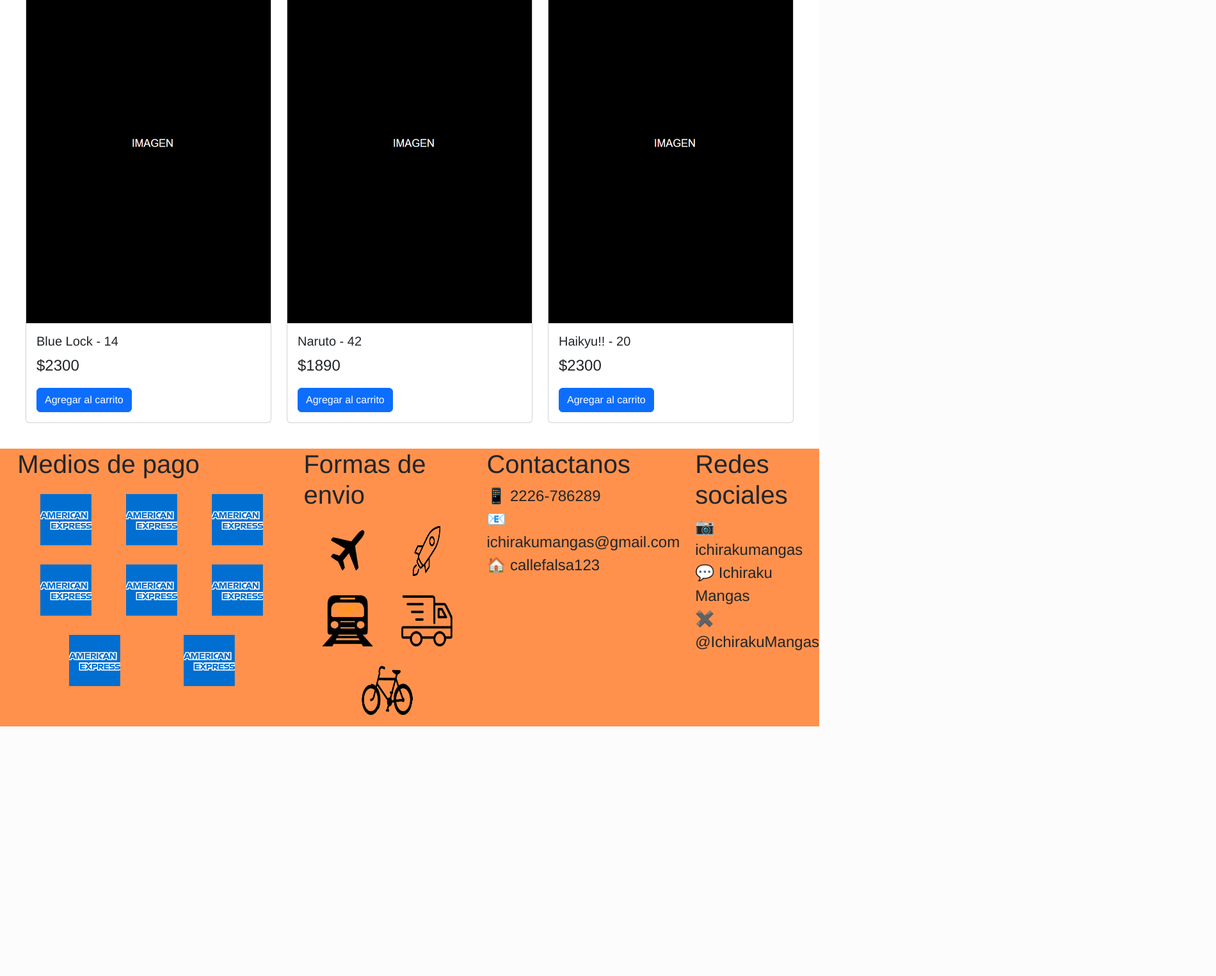
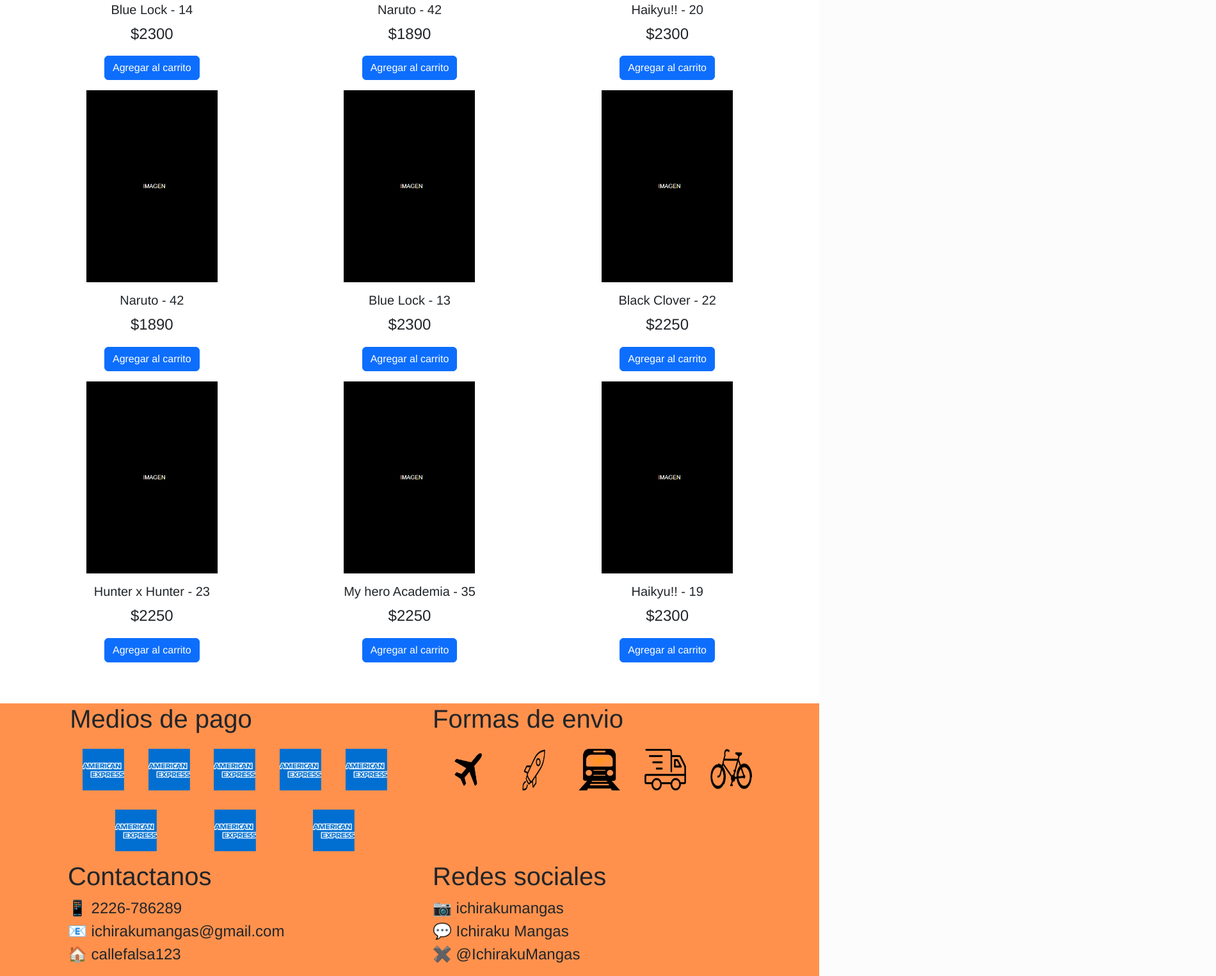
Before and after one commit to AleDiorno/ichirakumangas, a website: page index.html in a window 1280 px wide. Shown: the part 1792-3317 px from the top of the page at 64% size, 1900 px wide, since content can reach past the window. Before the commit the page ends 2927 px from the top, so only its background shows below. Drawn offline with nearby package versions, Linux system fonts and the light colour scheme.

Commit message:
Use grilla de bootstrap en el footer y ajuste responsive

```diff
--- a/css/estilos.css
+++ b/css/estilos.css
@@ -41,7 +41,6 @@
   display: flex;
   justify-content: end;
   flex-direction: row;
-  width: 1900px;
 }
 .header__sesion{
   list-style: none;
@@ -106,9 +105,18 @@
   background-color: rgb(255, 255, 255);
 }
 
-.productosCards{
-  display: flex;
-  flex-direction: row;
+.cardImg{
+  width: 205px;
+  height: 300px;
+  margin: 0 auto;
+}
+
+.cardTitulo{
+  text-align: center;
+}
+
+.cardPrecio{
+  text-align: center;
 }
 
 .novedades {
@@ -176,8 +184,8 @@
 }
 
 .mediosPago__imagen img {
-  height: 100px;
-  width: 100px;
+  height: 85px;
+  width: 85px;
   padding: 10px;
   margin: 5px;
 }
@@ -196,8 +204,8 @@
 }
 
 .formasEnvio__imagen img {
-  height: 100px;
-  width: 100px;
+  height: 85px;
+  width: 85px;
   padding: 10px;
   margin: 5px;
 }
--- a/index.html
+++ b/index.html
@@ -13,7 +13,7 @@
 <body>
     <div class="container-fluid bg-primary encabezado">
         <div class="row">
-            <div class="col-xxl-6 nombreTitulo">
+            <div class="col-xxl-6 col-md-12 nombreTitulo">
                 <img src="./img/Ichiraku.png" alt="logo">
                 <ul class="nombreTituloLista">
                     <li class="nombre">Ichiraku mangas</li>
@@ -98,10 +98,10 @@
                 <span class="visually-hidden">Next</span>
             </button>
         </div>
-        <div class="container-fluid productosCards p-4">
+        <div class="container-fluid productosCards p-3 m-3 gap-3">
             <div class="row">
-                <div class="col-md-4 col-xxl-4">
-                    <div class="card">
+                <div class="col-md-4 col-xxl-3 col-xs-6 col-sm-6 col-xs-6">
+                    <div class="card border-0 text-center">
                         <img src="./img/imagen2.png" class="cardImg" alt="Producto 1">
                         <div class="card-body">
                             <h5 class="cardTitulo">My hero Academia - 36</h5>
@@ -110,8 +110,8 @@
                         </div>
                     </div>
                 </div>
-                <div class="col-md-4 col-xxl-4">
-                    <div class="card">
+                <div class="col-md-4 col-xxl-3 col-xs-6 col-sm-6">
+                    <div class="card border-0 text-center">
                         <img src="./img/imagen2.png" class="cardImg" alt="Producto 1">
                         <div class="card-body">
                             <h5 class="cardTitulo">Hunter x Hunter - 24</h5>
@@ -120,8 +120,8 @@
                         </div>
                     </div>
                 </div>
-                <div class="col-md-4 col-xxl-4">
-                    <div class="card">
+                <div class="col-md-4 col-xxl-3 col-xs-6 col-sm-6">
+                    <div class="card border-0 text-center">
                         <img src="./img/imagen2.png" class="cardImg" alt="Producto 1">
                         <div class="card-body">
                             <h5 class="cardTitulo">Black Clover - 23</h5>
@@ -130,8 +130,8 @@
                         </div>
                     </div>
                 </div>
-                <div class="col-md-4 col-xxl-4">
-                    <div class="card">
+                <div class="col-md-4 col-xxl-3 col-xs-6 col-sm-6">
+                    <div class="card border-0 text-center">
                         <img src="./img/imagen2.png" class="cardImg" alt="Producto 1">
                         <div class="card-body">
                             <h5 class="cardTitulo">Blue Lock - 14</h5>
@@ -140,8 +140,8 @@
                         </div>
                     </div>
                 </div>
-                <div class="col-md-4 col-xxl-4">
-                    <div class="card">
+                <div class="col-md-4 col-xxl-3 col-xs-6 col-sm-6">
+                    <div class="card border-0 text-center">
                         <img src="./img/imagen2.png" class="cardImg" alt="Producto 1">
                         <div class="card-body">
                             <h5 class="cardTitulo">Naruto - 42</h5>
@@ -150,8 +150,8 @@
                         </div>
                     </div>
                 </div>
-                <div class="col-md-4 col-xxl-4">
-                    <div class="card">
+                <div class="col-md-4 col-xxl-3 col-xs-6 col-sm-6">
+                    <div class="card border-0 text-center">
                         <img src="./img/imagen2.png" class="cardImg" alt="Producto 1">
                         <div class="card-body">
                             <h5 class="cardTitulo">Haikyu!! - 20</h5>
@@ -160,10 +160,71 @@
                         </div>
                     </div>
                 </div>
-
+                <div class="col-md-4 col-xxl-3 col-xs-6 col-sm-6">
+                    <div class="card border-0 text-center">
+                        <img src="./img/imagen2.png" class="cardImg" alt="Producto 1">
+                        <div class="card-body">
+                            <h5 class="cardTitulo">Naruto - 42</h5>
+                            <p class="cardPrecio">$1890</p>
+                            <a href="#" class="btn btn-primary">Agregar al carrito</a>
+                        </div>
+                    </div>
+                </div>
+                <div class="col-md-4 col-xxl-3 col-xs-6 col-sm-6">
+                    <div class="card border-0 text-center">
+                        <img src="./img/imagen2.png" class="cardImg" alt="Producto 1">
+                        <div class="card-body">
+                            <h5 class="cardTitulo">Blue Lock - 13</h5>
+                            <p class="cardPrecio">$2300</p>
+                            <a href="#" class="btn btn-primary">Agregar al carrito</a>
+                        </div>
+                    </div>
+                </div>
+                <div class="col-md-4 col-xxl-3 col-xs-6 col-sm-6">
+                    <div class="card border-0 text-center">
+                        <img src="./img/imagen2.png" class="cardImg" alt="Producto 1">
+                        <div class="card-body">
+                            <h5 class="cardTitulo">Black Clover - 22</h5>
+                            <p class="cardPrecio">$2250</p>
+                            <a href="#" class="btn btn-primary">Agregar al carrito</a>
+                        </div>
+                    </div>
+                </div>
+                <div class="col-md-4 col-xxl-3 col-xs-6 col-sm-6">
+                    <div class="card border-0 text-center">
+                        <img src="./img/imagen2.png" class="cardImg" alt="Producto 1">
+                        <div class="card-body">
+                            <h5 class="cardTitulo">Hunter x Hunter - 23</h5>
+                            <p class="cardPrecio">$2250</p>
+                            <a href="#" class="btn btn-primary">Agregar al carrito</a>
+                        </div>
+                    </div>
+                </div>
+                <div class="col-md-4 col-xxl-3 col-xs-6 col-sm-6">
+                    <div class="card border-0 text-center">
+                        <img src="./img/imagen2.png" class="cardImg" alt="Producto 1">
+                        <div class="card-body">
+                            <h5 class="cardTitulo">My hero Academia - 35</h5>
+                            <p class="cardPrecio">$2250</p>
+                            <a href="#" class="btn cardBoton btn-primary">Agregar al carrito</a>
+                        </div>
+                    </div>
+                </div>
+                <div class="col-md-4 col-xxl-3 col-xs-6 col-sm-6">
+                    <div class="card border-0 text-center">
+                        <img src="./img/imagen2.png" class="cardImg" alt="Producto 1">
+                        <div class="card-body">
+                            <h5 class="cardTitulo">Haikyu!! - 19</h5>
+                            <p class="cardPrecio">$2300</p>
+                            <a href="#" class="btn btn-primary">Agregar al carrito</a>
+                        </div>
+                    </div>
+                </div>
     </main>
     <footer>
-        <div class="mediosPago">
+        <div class="container">
+            <div class="row">
+                <div class="mediosPago col-xxl-3 col-xs-12 col-md-6">
                     <div class="mediosPago__titulo">
                         <h1>Medios de pago</h1>
                     </div>
@@ -178,7 +239,7 @@
                         <img src="./img/tarjeta.png" alt="tarjeta">
                     </div>
                 </div>
-        <div class="formasEnvio">
+                <div class="formasEnvio col-xxl-3 col-xs-12 col-md-6">
                     <div class="formasEnvio__titulo">
                         <h1>Formas de envio</h1>
                     </div>
@@ -191,7 +252,7 @@
                     <img src="./img/bici-fotor-bg-remover-2023081320943-fotor-bg-remover-20230813201346.png" alt="bici">
                     </div>
                 </div>
-        <div class="contactanos">
+                <div class="contactanos col-xxl-3 col-xs-12 col-md-6">
                     <div class="contactanos__titulo">
                         <h1>Contactanos</h1>
                     </div>
@@ -203,7 +264,7 @@
                         </ul>
                     </div>
                 </div>
-        <div class="redesSociales">
+                <div class="redesSociales col-xxl-3 col-xs-12 col-md-6">
                     <div class="redesSociales__titulo">
                         <h1>Redes sociales</h1>
                     </div>
@@ -215,6 +276,8 @@
                         </ul>
                     </div>
                 </div>
+            </div>
+        </div>
     </footer>
     <script src="https://cdn.jsdelivr.net/npm/bootstrap@5.3.1/dist/js/bootstrap.bundle.min.js"
         integrity="sha384-HwwvtgBNo3bZJJLYd8oVXjrBZt8cqVSpeBNS5n7C8IVInixGAoxmnlMuBnhbgrkm"
```
Lines whose indentation alone changed are shown as unchanged.
